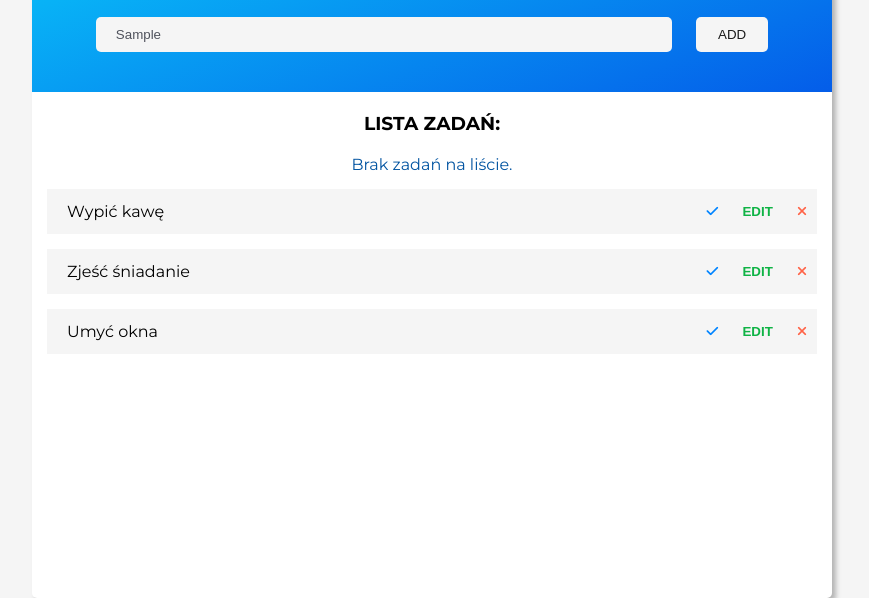
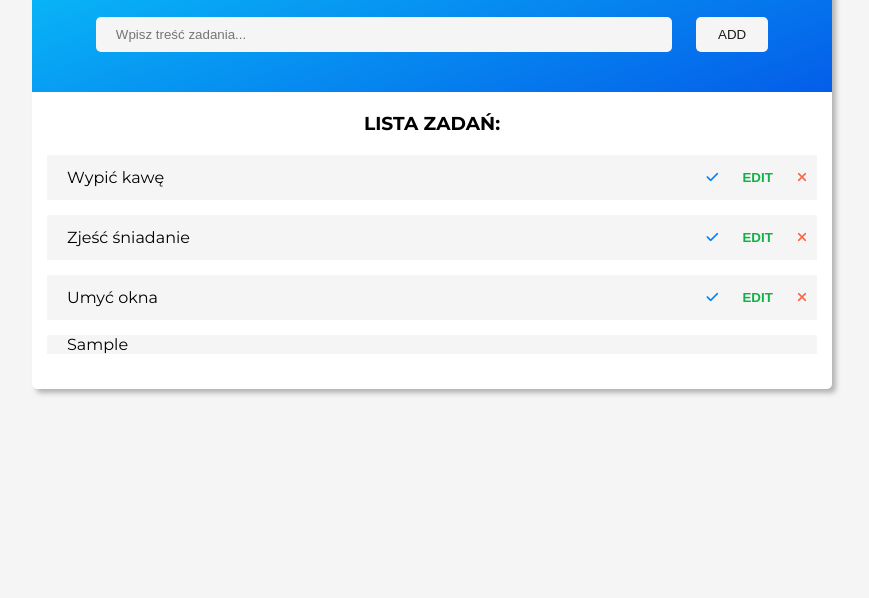
Before and after one commit to adamtls9/todo-lista, a plain HTML site: page index.html in a window 1280 px wide. Both pictures are taken after typing "Sample" into the empty fields and a click on the button "ADD". Shown: the part 202-800 px from the top of the page, without its empty margins (208-1077 px from the left). Drawn offline with Linux system fonts and the light colour scheme.

Commit message:
first function added

```diff
--- a/index.html
+++ b/index.html
@@ -1,25 +1,17 @@
-<!--
-
-    HEAD
-
- -->
-
-<!-- czcionka Montserrat -->
+<!DOCTYPE html>
+<html lang="en">
+<head>
+    <meta charset="UTF-8">
+    <meta http-equiv="X-UA-Compatible" content="IE=edge">
+    <meta name="viewport" content="width=device-width, initial-scale=1.0">
+    <title>Document</title>
     <link rel="preconnect" href="https://fonts.googleapis.com">
     <link rel="preconnect" href="https://fonts.gstatic.com" crossorigin>
     <link href="https://fonts.googleapis.com/css2?family=Montserrat:wght@400;700&display=swap" rel="stylesheet">
+    <script src="https://kit.fontawesome.com/fd437be00e.js" crossorigin="anonymous"></script>
     <link rel="stylesheet" href="style.css">
-
-<!-- dodaj swój kit Font Awesome, jeśli chcesz mieć ikony ☑️ oraz ✖️ -->
-
-<script src="https://kit.fontawesome.com/fd437be00e.js" crossorigin="anonymous"></script>
-
-
-<!--
-
-    BODY
-
- -->
+</head>
+<body>
     <div class="todo">
         <div class="header">
             <h1>ToDo List</h1>
@@ -64,3 +56,6 @@
             <button class="popup-btn cancel">Anuluj</button>
         </div>
     </div>
+    <script src="script.js"></script>
+</body>
+</html>
--- a/script.js
+++ b/script.js
@@ -2,6 +2,7 @@ let todoInput
 let errorInfo
 let addBtn
 let ulList
+let newTodo
 
 const main = () => {
     prepareDOMElements ()
@@ -16,7 +17,23 @@ const prepareDOMElements = () => {
 }
 
 const prepareDOMEvents = () => {
-
+    addBtn.addEventListener('click', addNewTodo)
 }
 
+const addNewTodo = () => {
+    if (todoInput.value !== '') {
+        newTodo = document.createElement('li')
+        newTodo.textContent = todoInput.value
+        ulList.append(newTodo)
+
+        todoInput.value = ''
+        errorInfo.textContent = ''
+
+    } else {
+        errorInfo.textContent = "Wpisz treść zadania"
+    }
+}
+
+
+
 document.addEventListener('DOMContentLoaded', main)
```
Lines whose indentation alone changed are shown as unchanged.
